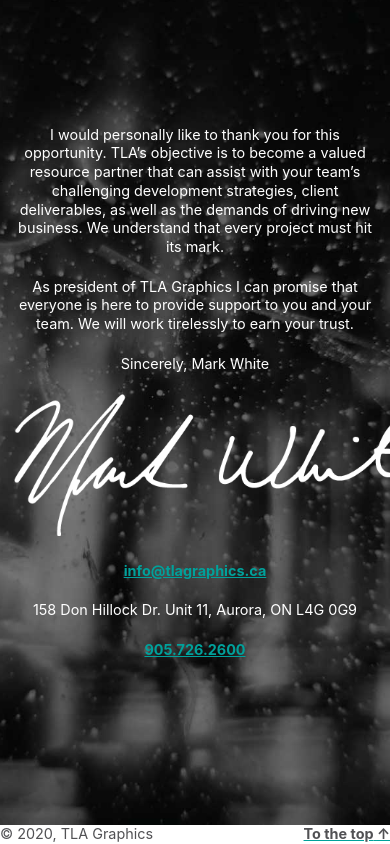
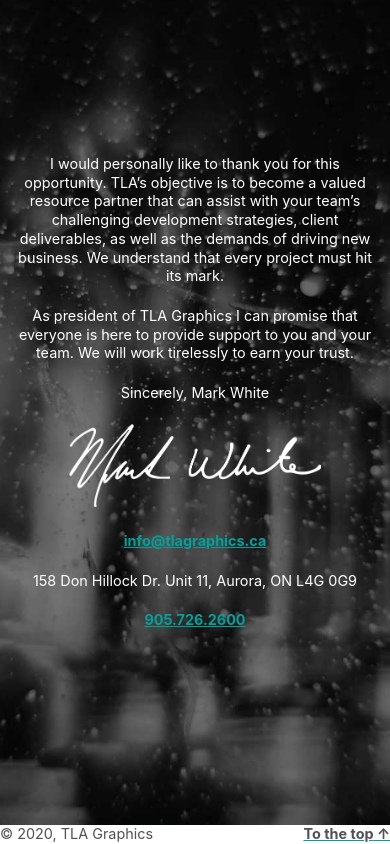
Before and after one commit to tlajack/2020tlagraphics, a Gatsby site: page /about in a window 390 px wide. Shown: the part 6861-7705 px from the top of the page. Built offline with nearby package versions, Linux system fonts and the light colour scheme; Gatsby itself is replaced by a stand-in of ours.

Commit message:
update signature size, in the about page, mobile, portrait

```diff
--- a/src/components/about.css
+++ b/src/components/about.css
@@ -222,6 +222,10 @@
   .thanksContainer {
     width: 100%;
   }
+  .signature {
+    max-width: initial;
+    width: 70%;
+  }
 }
 
 @media only screen and (min-width: 481px) and (max-width: 768px) {
```
